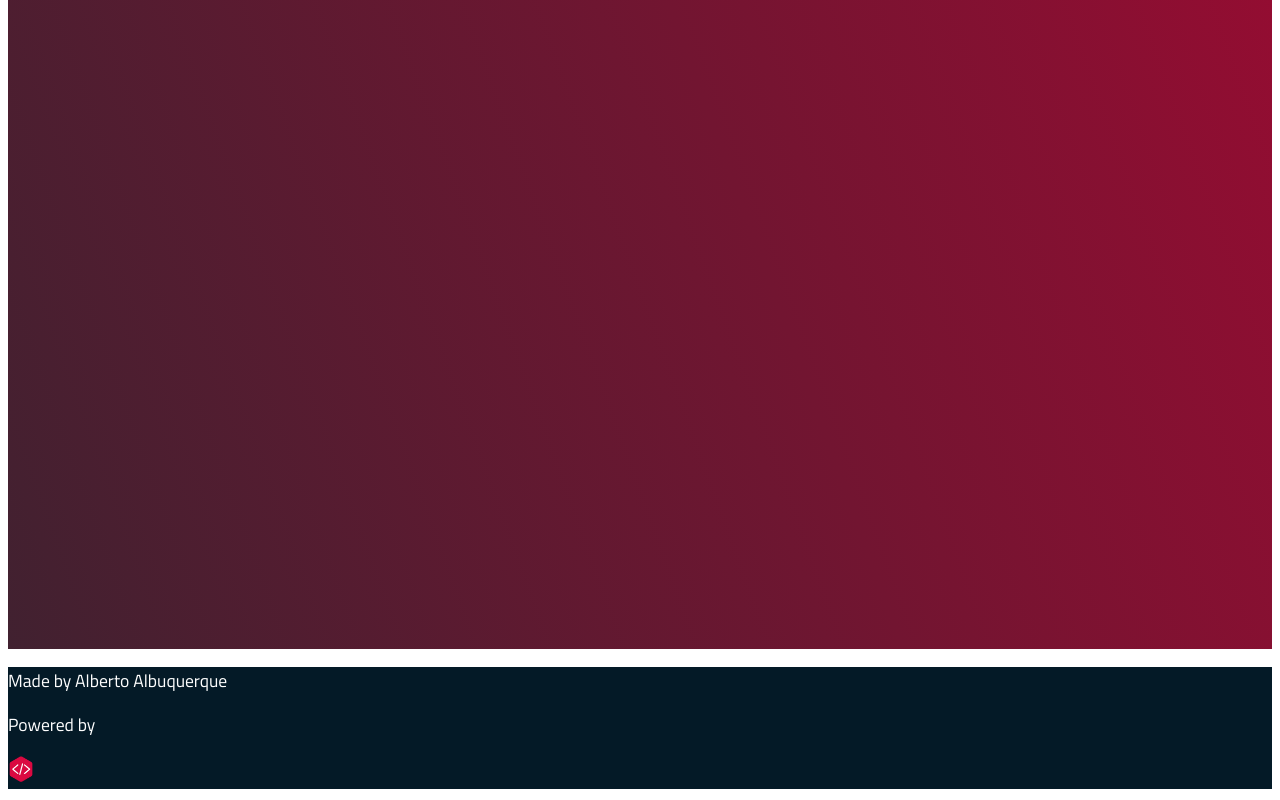
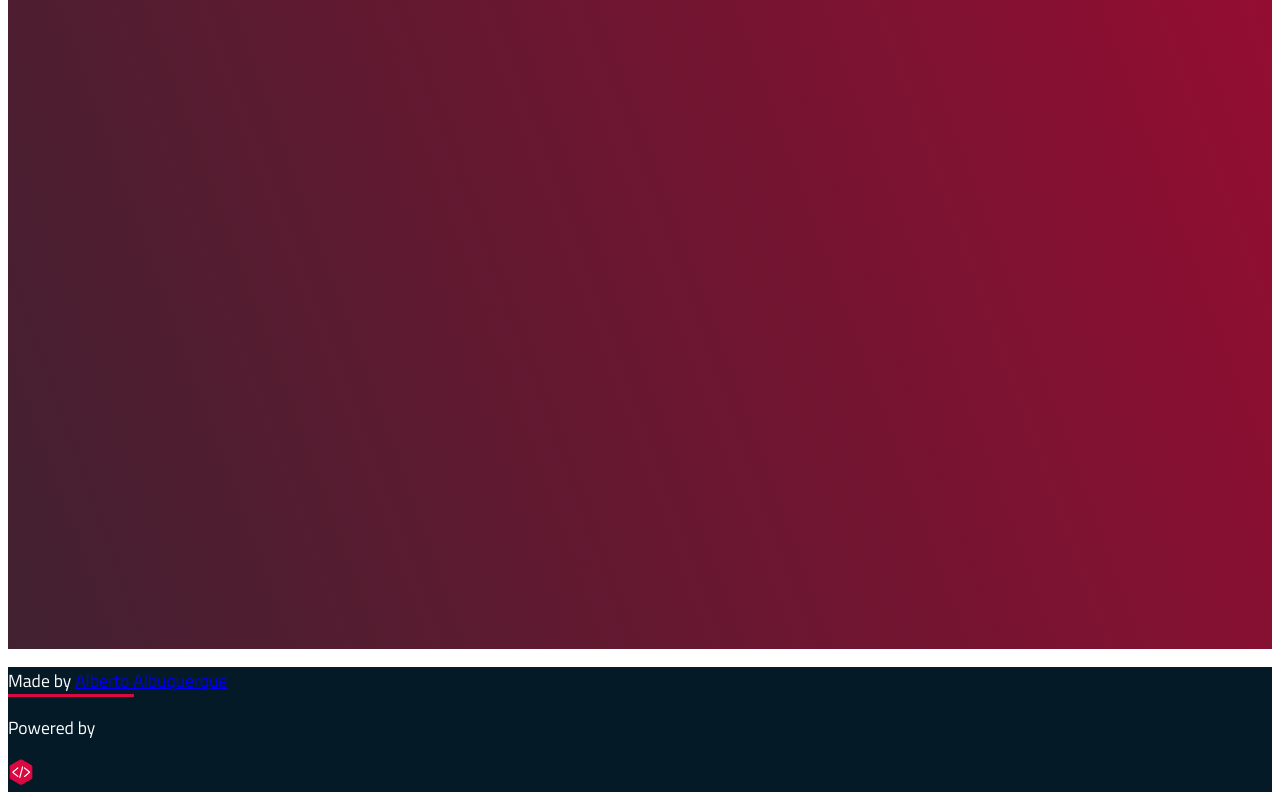
Before and after one commit to allbertuu/portfolio, a React (Create React App) app: page / in a window 1280 px wide. Shown: the part 2740-3540 px from the top of the page. Built offline with nearby package versions, Linux system fonts and the light colour scheme.

Commit message:
feat(animation footer link)

```diff
--- a/src/App.js
+++ b/src/App.js
@@ -85,7 +85,7 @@ function App() {
       </main>
 
       <footer>
-        <p>Made by Alberto Albuquerque</p>
+        <p>Made by <a href="https://www.linkedin.com/in/albertov-albuquerque">Alberto Albuquerque</a></p>
         <div>
           <p>Powered by</p>
           <img src={imgLogo} alt="White logo" />
```
